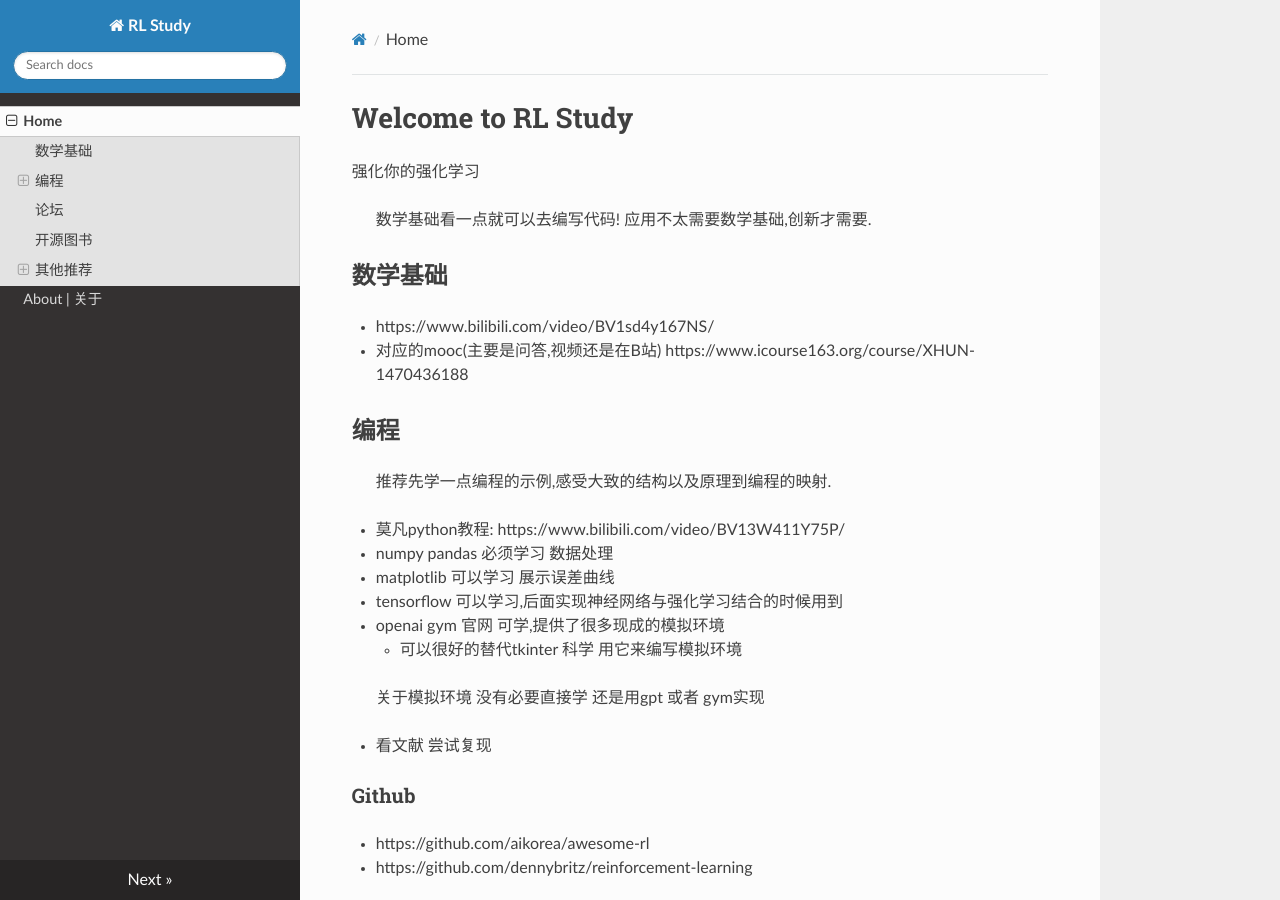
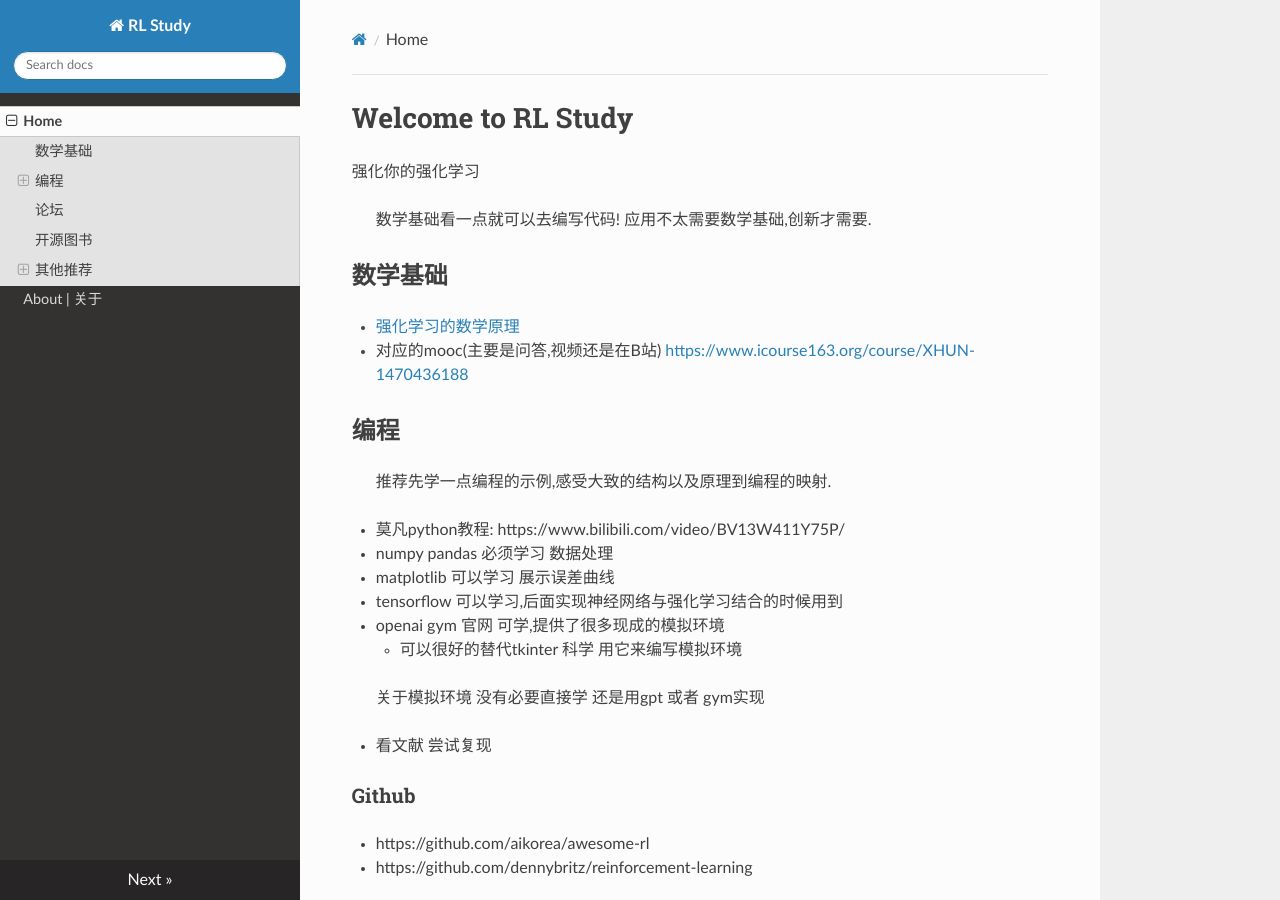
Before and after one commit to wsqstar/reinforceyourRL, an MkDocs documentation site: the page built from docs/index.md, in a window 1280 px wide and 900 px high. Built offline with MkDocs 1.6.1, drawn with Linux system fonts in a browser that asks for light colours; nearby versions of some CDN libraries.

Commit message:
renew link

```diff
--- a/docs/index.md
+++ b/docs/index.md
@@ -5,9 +5,8 @@
 > 数学基础看一点就可以去编写代码! 应用不太需要数学基础,创新才需要.
 
 ## 数学基础
-
-- https://www.bilibili.com/video/BV1sd4y167NS/
-  - 对应的mooc(主要是问答,视频还是在B站) https://www.icourse163.org/course/XHUN-1470436188
+- [强化学习的数学原理](https://www.bilibili.com/video/BV1sd4y167NS/)
+  - 对应的mooc(主要是问答,视频还是在B站) [https://www.icourse163.org/course/XHUN-1470436188](https://www.icourse163.org/course/XHUN-1470436188)
 
 ## 编程
 
```
Also changed, not shown: site/index.html, site/search/search_index.json, 1 other file.
